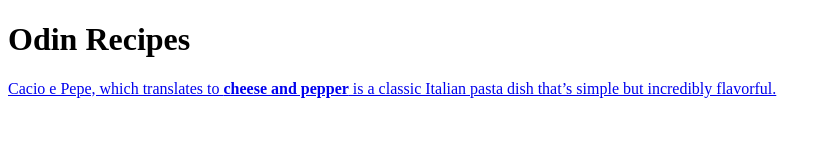
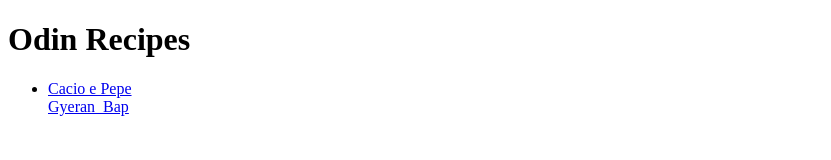
Before and after one commit to djlandon/odin-recipes, a plain HTML site: page index.html in a window 1280 px wide. Shown: the whole page, without its empty margins (0-831 px from the left). Drawn offline with Linux system fonts and the light colour scheme.

Commit message:
added link to gyeran bap recipe

```diff
--- a/index.html
+++ b/index.html
@@ -7,9 +7,11 @@
 </head>
 <body>
     <h1>Odin Recipes</h1>
-    <a href="recipes/Cacio_e_Pepe.html">Cacio e Pepe, which translates to <strong>cheese and pepper</strong> is a classic Italian pasta dish that’s simple but incredibly flavorful.</a>
+    <ul>
+        <li><a href="recipes/Cacio_e_Pepe.html">Cacio e Pepe</a></li>
+        <a href="recipes/Gyeran_Bap.html">Gyeran_Bap</a>
 
-
+    </ul>
 
 </body>
 </html>
```
